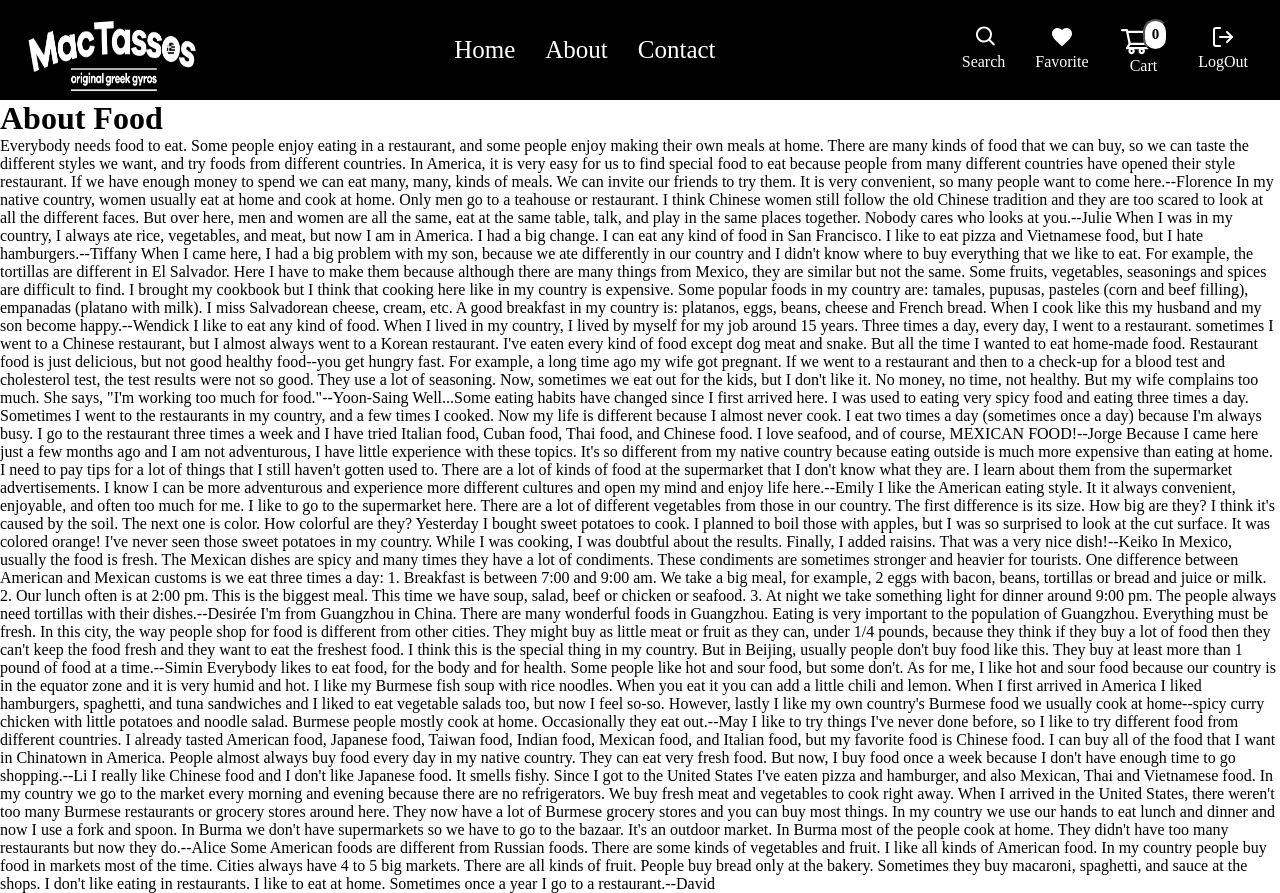
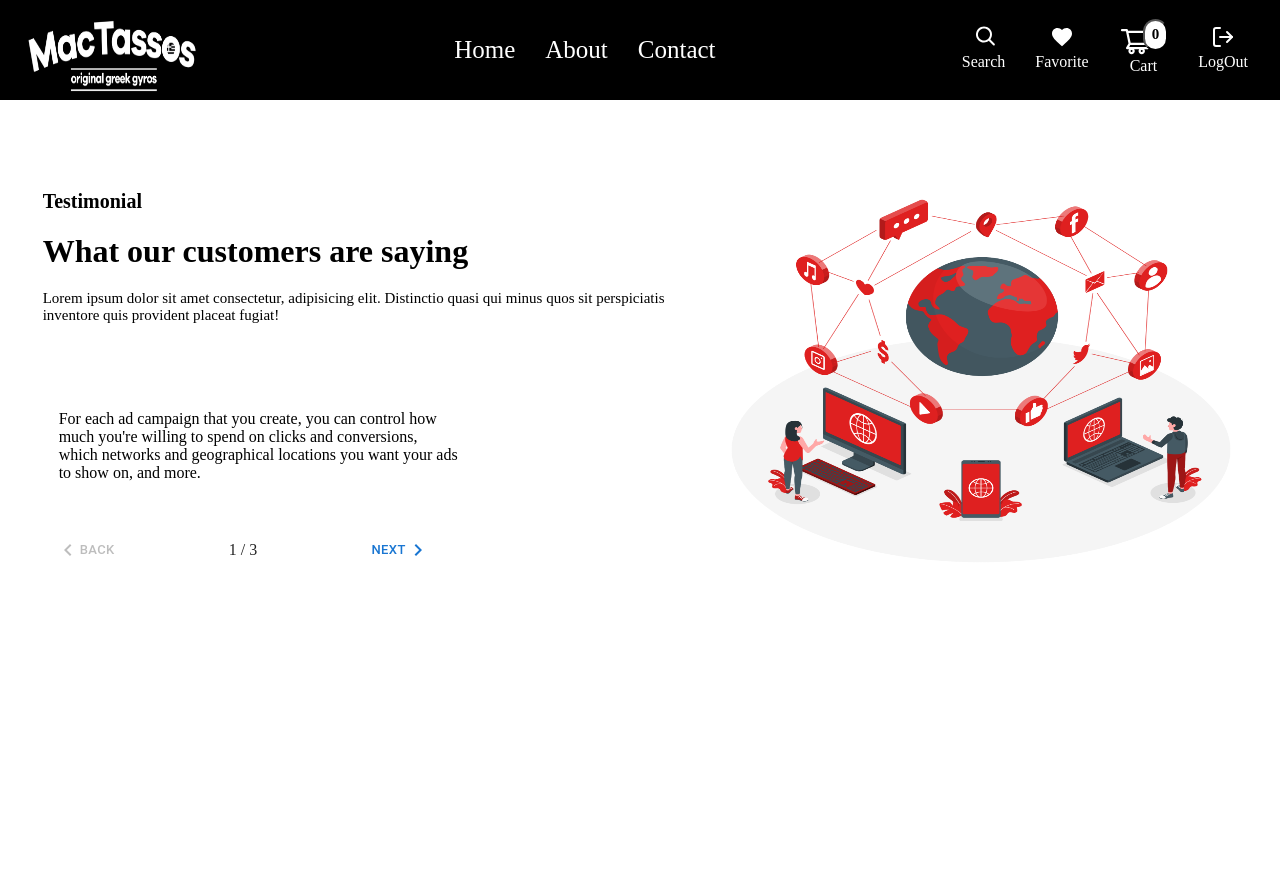
Before and after one commit to Aayshaparveen786/MacTossos, a React (Vite) app: page /About in a window 1280 px wide. After the commit the page ends 800 px from the top, so only its background shows below. Built offline with nearby package versions, Linux system fonts and the light colour scheme; a web font is replaced by a local one.

Commit message:
Add About Page

```diff
--- a/src/components/About.jsx
+++ b/src/components/About.jsx
@@ -1,129 +1,115 @@
 /* eslint-disable react/no-unescaped-entities */
 import React from "react";
 import Navbar from "./Navbar";
+import Box from "@mui/material/Box";
+import { useTheme } from "@mui/material/styles";
+import MobileStepper from "@mui/material/MobileStepper";
+import Paper from "@mui/material/Paper";
+import Typography from "@mui/material/Typography";
+import Button from "@mui/material/Button";
+import KeyboardArrowLeft from "@mui/icons-material/KeyboardArrowLeft";
+import KeyboardArrowRight from "@mui/icons-material/KeyboardArrowRight";
+const steps = [
+  {
+    label: "Select campaign settings",
+    description: `For each ad campaign that you create, you can control how much
+              you're willing to spend on clicks and conversions, which networks
+              and geographical locations you want your ads to show on, and more.`,
+  },
+  {
+    label: "Create an ad group",
+    description: `An ad group contains one or more ads which target a shared set of keywords learn how to enhance your ads using features like ad extensions.
+              If you run into any problems with your ads, find out how to tell if
+              they're running and how to resolve approval issues`,
+  },
+  {
+    label: "Create an ad",
+    description: `Try out different ad text to see what brings in the most customers,
+              and learn how to enhance your ads using features like ad extensions.
+              If you run into any problems with your ads, find out how to tell if
+              they're running and how to resolve approval issues.`,
+  },
+];
 const About = () => {
+  const theme = useTheme();
+  const [activeStep, setActiveStep] = React.useState(0);
+  const maxSteps = steps.length;
+
+  const handleNext = () => {
+    setActiveStep((prevActiveStep) => prevActiveStep + 1);
+  };
+
+  const handleBack = () => {
+    setActiveStep((prevActiveStep) => prevActiveStep - 1);
+  };
   return (
     <>
       <Navbar />
-      <h1>About Food</h1>
-      <div className="About-para">
-        Everybody needs food to eat. Some people enjoy eating in a restaurant,
-        and some people enjoy making their own meals at home. There are many
-        kinds of food that we can buy, so we can taste the different styles we
-        want, and try foods from different countries. In America, it is very
-        easy for us to find special food to eat because people from many
-        different countries have opened their style restaurant. If we have
-        enough money to spend we can eat many, many, kinds of meals. We can
-        invite our friends to try them. It is very convenient, so many people
-        want to come here.--Florence In my native country, women usually eat at
-        home and cook at home. Only men go to a teahouse or restaurant. I think
-        Chinese women still follow the old Chinese tradition and they are too
-        scared to look at all the different faces. But over here, men and women
-        are all the same, eat at the same table, talk, and play in the same
-        places together. Nobody cares who looks at you.--Julie When I was in my
-        country, I always ate rice, vegetables, and meat, but now I am in
-        America. I had a big change. I can eat any kind of food in San
-        Francisco. I like to eat pizza and Vietnamese food, but I hate
-        hamburgers.--Tiffany When I came here, I had a big problem with my son,
-        because we ate differently in our country and I didn't know where to buy
-        everything that we like to eat. For example, the tortillas are different
-        in El Salvador. Here I have to make them because although there are many
-        things from Mexico, they are similar but not the same. Some fruits,
-        vegetables, seasonings and spices are difficult to find. I brought my
-        cookbook but I think that cooking here like in my country is expensive.
-        Some popular foods in my country are: tamales, pupusas, pasteles (corn
-        and beef filling), empanadas (platano with milk). I miss Salvadorean
-        cheese, cream, etc. A good breakfast in my country is: platanos, eggs,
-        beans, cheese and French bread. When I cook like this my husband and my
-        son become happy.--Wendick I like to eat any kind of food. When I lived
-        in my country, I lived by myself for my job around 15 years. Three times
-        a day, every day, I went to a restaurant. sometimes I went to a Chinese
-        restaurant, but I almost always went to a Korean restaurant. I've eaten
-        every kind of food except dog meat and snake. But all the time I wanted
-        to eat home-made food. Restaurant food is just delicious, but not good
-        healthy food--you get hungry fast. For example, a long time ago my wife
-        got pregnant. If we went to a restaurant and then to a check-up for a
-        blood test and cholesterol test, the test results were not so good. They
-        use a lot of seasoning. Now, sometimes we eat out for the kids, but I
-        don't like it. No money, no time, not healthy. But my wife complains too
-        much. She says, "I'm working too much for food."--Yoon-Saing Well...Some
-        eating habits have changed since I first arrived here. I was used to
-        eating very spicy food and eating three times a day. Sometimes I went to
-        the restaurants in my country, and a few times I cooked. Now my life is
-        different because I almost never cook. I eat two times a day (sometimes
-        once a day) because I'm always busy. I go to the restaurant three times
-        a week and I have tried Italian food, Cuban food, Thai food, and Chinese
-        food. I love seafood, and of course, MEXICAN FOOD!--Jorge Because I came
-        here just a few months ago and I am not adventurous, I have little
-        experience with these topics. It's so different from my native country
-        because eating outside is much more expensive than eating at home. I
-        need to pay tips for a lot of things that I still haven't gotten used
-        to. There are a lot of kinds of food at the supermarket that I don't
-        know what they are. I learn about them from the supermarket
-        advertisements. I know I can be more adventurous and experience more
-        different cultures and open my mind and enjoy life here.--Emily I like
-        the American eating style. It it always convenient, enjoyable, and often
-        too much for me. I like to go to the supermarket here. There are a lot
-        of different vegetables from those in our country. The first difference
-        is its size. How big are they? I think it's caused by the soil. The next
-        one is color. How colorful are they? Yesterday I bought sweet potatoes
-        to cook. I planned to boil those with apples, but I was so surprised to
-        look at the cut surface. It was colored orange! I've never seen those
-        sweet potatoes in my country. While I was cooking, I was doubtful about
-        the results. Finally, I added raisins. That was a very nice dish!--Keiko
-        In Mexico, usually the food is fresh. The Mexican dishes are spicy and
-        many times they have a lot of condiments. These condiments are sometimes
-        stronger and heavier for tourists. One difference between American and
-        Mexican customs is we eat three times a day: 1. Breakfast is between
-        7:00 and 9:00 am. We take a big meal, for example, 2 eggs with bacon,
-        beans, tortillas or bread and juice or milk. 2. Our lunch often is at
-        2:00 pm. This is the biggest meal. This time we have soup, salad, beef
-        or chicken or seafood. 3. At night we take something light for dinner
-        around 9:00 pm. The people always need tortillas with their
-        dishes.--Desirée I'm from Guangzhou in China. There are many wonderful
-        foods in Guangzhou. Eating is very important to the population of
-        Guangzhou. Everything must be fresh. In this city, the way people shop
-        for food is different from other cities. They might buy as little meat
-        or fruit as they can, under 1/4 pounds, because they think if they buy a
-        lot of food then they can't keep the food fresh and they want to eat the
-        freshest food. I think this is the special thing in my country. But in
-        Beijing, usually people don't buy food like this. They buy at least more
-        than 1 pound of food at a time.--Simin Everybody likes to eat food, for
-        the body and for health. Some people like hot and sour food, but some
-        don't. As for me, I like hot and sour food because our country is in the
-        equator zone and it is very humid and hot. I like my Burmese fish soup
-        with rice noodles. When you eat it you can add a little chili and lemon.
-        When I first arrived in America I liked hamburgers, spaghetti, and tuna
-        sandwiches and I liked to eat vegetable salads too, but now I feel
-        so-so. However, lastly I like my own country's Burmese food we usually
-        cook at home--spicy curry chicken with little potatoes and noodle salad.
-        Burmese people mostly cook at home. Occasionally they eat out.--May I
-        like to try things I've never done before, so I like to try different
-        food from different countries. I already tasted American food, Japanese
-        food, Taiwan food, Indian food, Mexican food, and Italian food, but my
-        favorite food is Chinese food. I can buy all of the food that I want in
-        Chinatown in America. People almost always buy food every day in my
-        native country. They can eat very fresh food. But now, I buy food once a
-        week because I don't have enough time to go shopping.--Li I really like
-        Chinese food and I don't like Japanese food. It smells fishy. Since I
-        got to the United States I've eaten pizza and hamburger, and also
-        Mexican, Thai and Vietnamese food. In my country we go to the market
-        every morning and evening because there are no refrigerators. We buy
-        fresh meat and vegetables to cook right away. When I arrived in the
-        United States, there weren't too many Burmese restaurants or grocery
-        stores around here. They now have a lot of Burmese grocery stores and
-        you can buy most things. In my country we use our hands to eat lunch and
-        dinner and now I use a fork and spoon. In Burma we don't have
-        supermarkets so we have to go to the bazaar. It's an outdoor market. In
-        Burma most of the people cook at home. They didn't have too many
-        restaurants but now they do.--Alice Some American foods are different
-        from Russian foods. There are some kinds of vegetables and fruit. I like
-        all kinds of American food. In my country people buy food in markets
-        most of the time. Cities always have 4 to 5 big markets. There are all
-        kinds of fruit. People buy bread only at the bakery. Sometimes they buy
-        macaroni, spaghetti, and sauce at the shops. I don't like eating in
-        restaurants. I like to eat at home. Sometimes once a year I go to a
-        restaurant.--David
+      <div className="About">
+        <div className="first-box">
+          <h4 className="short-heading">Testimonial</h4>
+          <h1 className="main-heading">What our customers are saying</h1>
+          <span className="sub-para">
+            Lorem ipsum dolor sit amet consectetur, adipisicing elit. Distinctio
+            quasi qui minus quos sit perspiciatis inventore quis provident
+            placeat fugiat!
+          </span>
+          <Box sx={{ maxWidth: 400, flexGrow: 1 }}>
+            <Paper
+              square
+              elevation={0}
+              sx={{
+                display: "flex",
+                alignItems: "center",
+                height: 50,
+                pl: 2,
+                bgcolor: "background.default",
+              }}
+            >
+              <Typography>{steps[activeStep].label}</Typography>
+            </Paper>
+            <Box sx={{ height: 100, maxWidth: 400, width: "100%", p: 2 }}>
+              {steps[activeStep].description}
+            </Box>
+            <MobileStepper
+              variant="text"
+              steps={maxSteps}
+              position="static"
+              activeStep={activeStep}
+              nextButton={
+                <Button
+                  size="small"
+                  onClick={handleNext}
+                  disabled={activeStep === maxSteps - 1}
+                >
+                  Next
+                  {theme.direction === "rtl" ? (
+                    <KeyboardArrowLeft />
+                  ) : (
+                    <KeyboardArrowRight />
+                  )}
+                </Button>
+              }
+              backButton={
+                <Button
+                  size="small"
+                  onClick={handleBack}
+                  disabled={activeStep === 0}
+                >
+                  {theme.direction === "rtl" ? (
+                    <KeyboardArrowRight />
+                  ) : (
+                    <KeyboardArrowLeft />
+                  )}
+                  Back
+                </Button>
+              }
+            />
+          </Box>
+        </div>
+        <div className="second-box">
+          <img src="./images/network.png" />
+        </div>
       </div>
     </>
   );
--- a/src/components/style.css
+++ b/src/components/style.css
@@ -693,6 +693,36 @@
   height: 8vh;
 }
 
+/* About Page */
+.About {
+  display: flex;
+  justify-content: space-evenly;
+  align-items: center;
+  margin-top: 5rem;
+}
+
+.first-box {
+  display: flex;
+  flex-direction: column;
+  width: 50vw;
+  gap: 20px;
+}
+
+.short-heading {
+  font-size: 20px;
+}
+
+.sub-para {
+  text-decoration: none;
+  font-size: 15px;
+  margin-left: 0;
+}
+
+.second-box img {
+  width: 40vw;
+  height: 50vh;
+}
+
 /* .search-heading{
   text-align: center;
   font-size: 50px;
@@ -1001,9 +1031,8 @@
   }
 
   /* About Page */
-  .About-para {
-    color: black;
-  }
+  .About {}
+
 }
 
 /* IPad */
```
Also changed, not shown: public/images/network.png (added).
